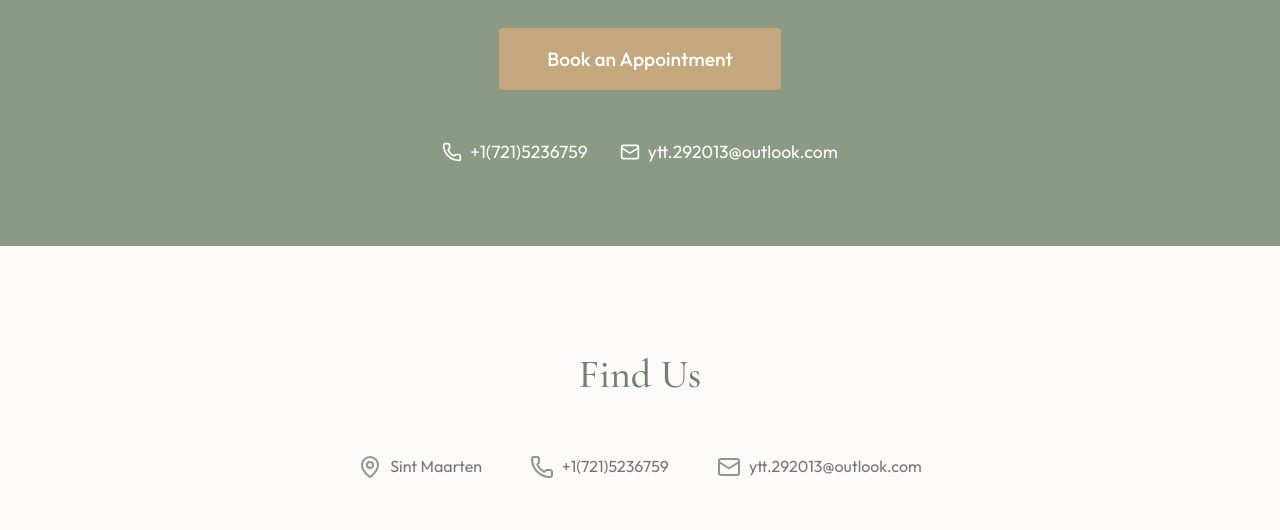
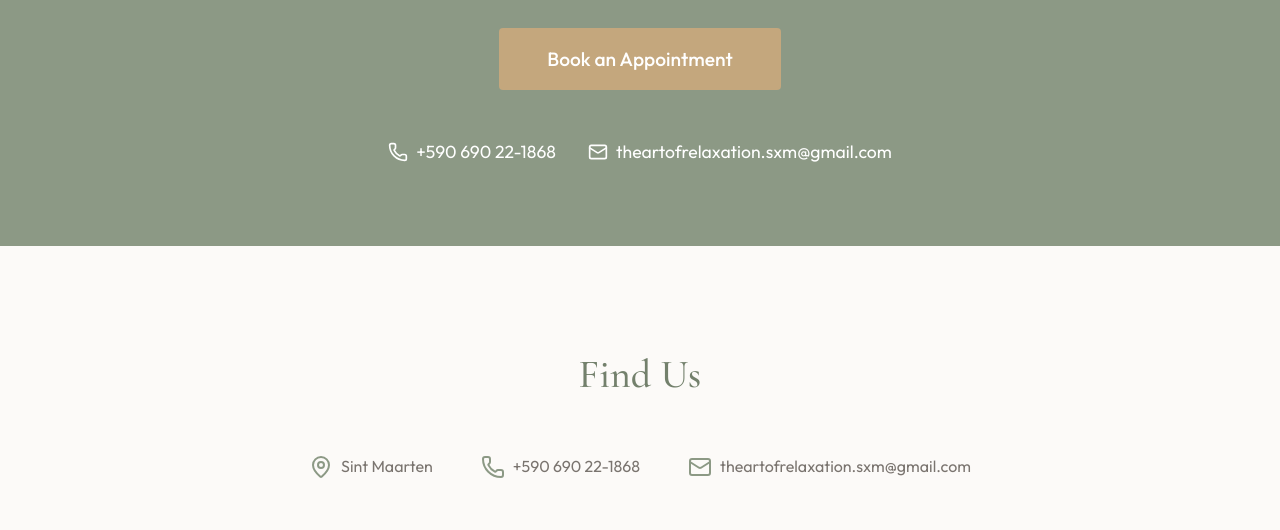
Before and after one commit to alexanderst2005-lab/masajes, a React (Vite) app: page / in a window 1280 px wide. Shown: the part 7520-8050 px from the top of the page. Built offline with nearby package versions, Linux system fonts and the light colour scheme.

Commit message:
Actualizar correo y numero de telefono

```diff
--- a/src/App.jsx
+++ b/src/App.jsx
@@ -3,7 +3,7 @@ import { MapPin, Phone, Mail, Calendar, Menu, Clock, Leaf, Heart, Sparkles, X, M
 import './index.css';
 
 // WhatsApp Business Number (Editable)
-const WHATSAPP_NUMBER = '17215236759'; // e.g. '1234567890' (Include country code, no +, no spaces)
+const WHATSAPP_NUMBER = '590690221868'; // e.g. '1234567890' (Include country code, no +, no spaces)
 
 // Content structure to allow easy editing and bilingual support
 const content = {
@@ -41,7 +41,7 @@ const content = {
       { text: "Professional, relaxing, and exactly what I needed.", author: "Amanda T." }
     ]},
     booking: { title: 'Ready to Relax?', subtitle: 'Give yourself the time you deserve. Book your massage session today.', btn: 'Book an Appointment' },
-    location: { title: 'Find Us', address: 'Sint Maarten', phone: '+1(721)5236759', email: 'ytt.292013@outlook.com' },
+    location: { title: 'Find Us', address: 'Sint Maarten', phone: '+590 690 22-1868', email: 'theartofrelaxation.sxm@gmail.com' },
     finalCta: { t1: 'Your body deserves a little care.', t2: 'Take a moment for yourself.', btn: 'Book Your Massage' },
     footer: { rights: '© 2026 The Art of Relaxation Sxm. All rights reserved.' },
     modal: {
@@ -92,7 +92,7 @@ const content = {
       { text: "Profesional, relajante y exactamente lo que necesitaba.", author: "Amanda T." }
     ]},
     booking: { title: '¿Lista para relajarte?', subtitle: 'Date el tiempo que mereces. Reserva tu sesión de masaje hoy mismo.', btn: 'Agendar una cita' },
-    location: { title: 'Encuéntranos', address: 'Sint Maarten', phone: '+1(721)5236759', email: 'ytt.292013@outlook.com' },
+    location: { title: 'Encuéntranos', address: 'Sint Maarten', phone: '+590 690 22-1868', email: 'theartofrelaxation.sxm@gmail.com' },
     finalCta: { t1: 'Tu cuerpo merece un poco de cuidado.', t2: 'Regálate un momento para ti.', btn: 'Reservar mi masaje' },
     footer: { rights: '© 2026 The Art of Relaxation Sxm. Todos los derechos reservados.' },
     modal: {
```
